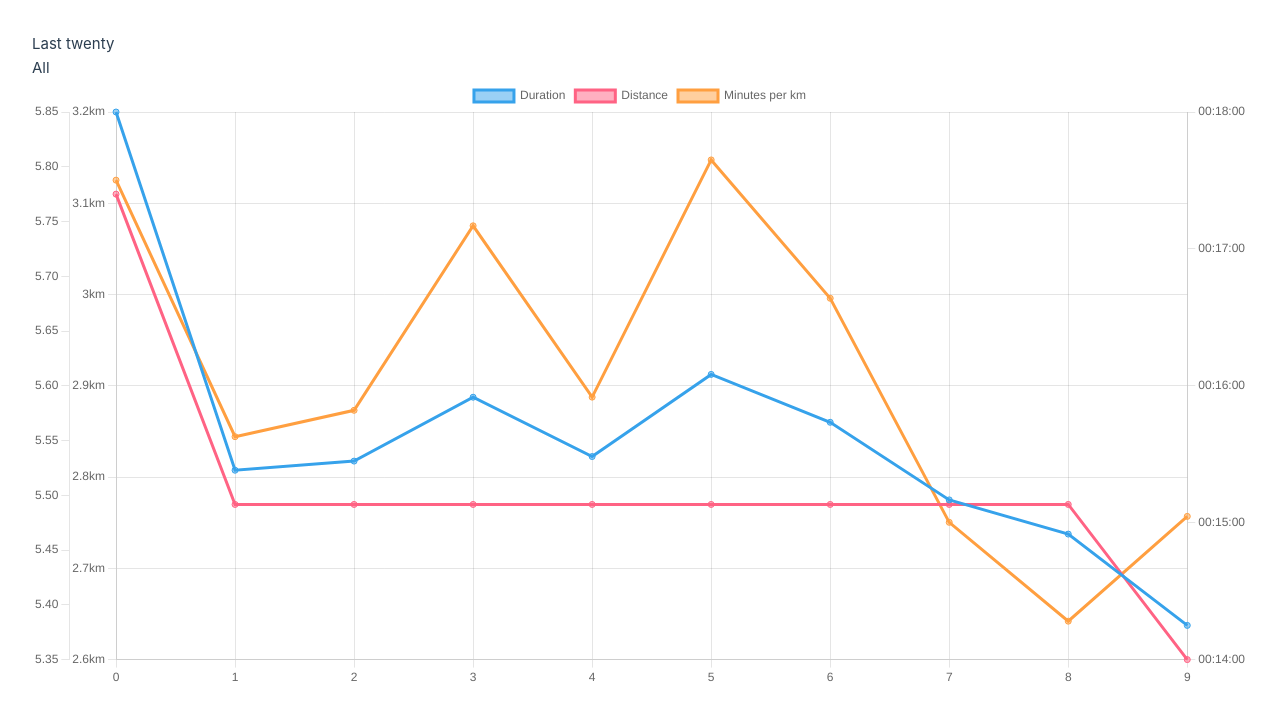
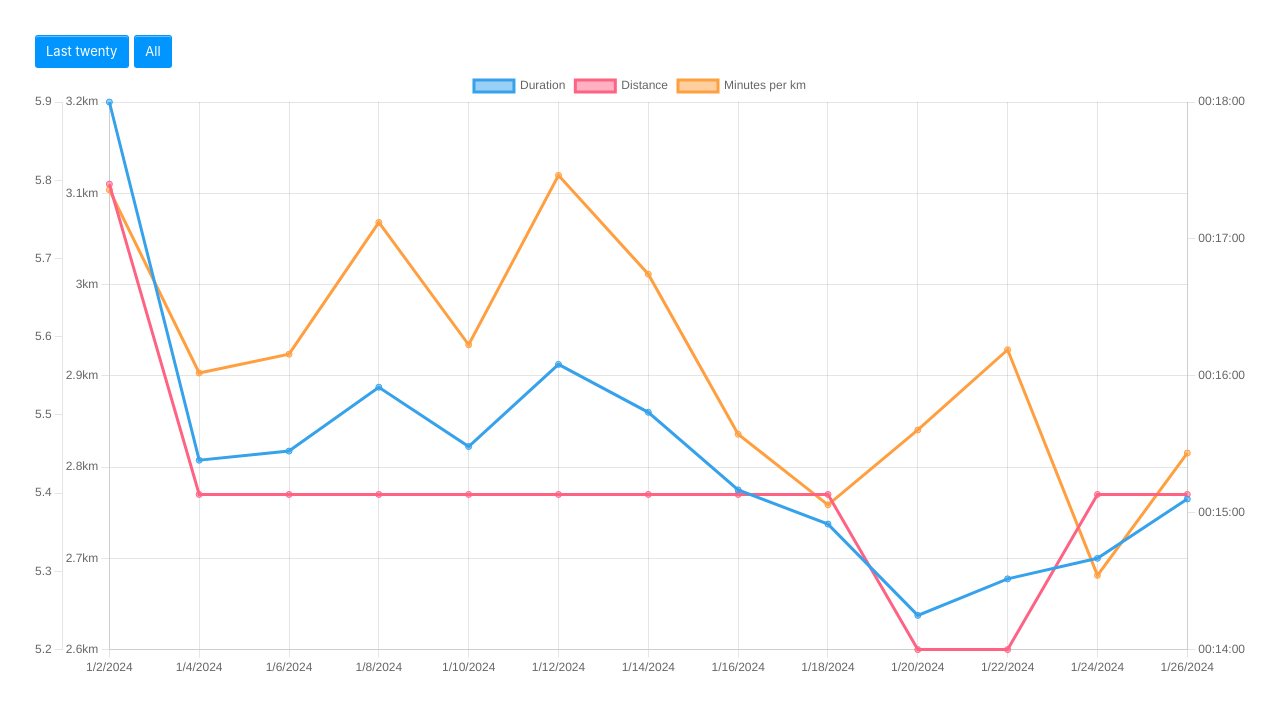
Before and after one commit to corrodedHash/running, a Vue app: page / in a window 1280 px wide. Shown: the top 720 px of the page. Built offline with nearby package versions, Linux system fonts and the light colour scheme.

Commit message:
Worked on presentation

```diff
--- a/src/App.vue
+++ b/src/App.vue
@@ -3,7 +3,7 @@ import { Chart } from "chart.js";
 import "chart.js/auto";
 import { computed, ref, watch } from "vue";
 import { useRunningDataStore, type RunningData } from "./stores/counter";
-import { buildChart } from "./chartBuilder";
+import { buildChart, buildChartData } from "./chartBuilder";
 const chartCanvas = ref(null as null | HTMLCanvasElement);
 
 const runningDataStore = useRunningDataStore();
@@ -27,8 +27,14 @@ let chart = undefined as undefined | Chart;
 
 watch(displayedData, (d) => {
   if (chartCanvas.value === null) return;
-  if (chart !== undefined) chart.destroy();
-  chart = buildChart(chartCanvas.value, displayedData.value);
+  if (chart === undefined) {
+    chart = buildChart(chartCanvas.value, displayedData.value);
+  } else {
+    // chart.data.datasets.forEach((v) => v.data.pop());
+    // chart.data.labels?.pop();
+    chart.data = buildChartData(displayedData.value);
+    chart.update();
+  }
 });
 
 runningDataStore.update();
@@ -36,6 +42,7 @@ runningDataStore.update();
 
 <template>
   <div
+    class="button"
     @click="
       minDateSelected =
         runningDataStore.data[Math.max(0, runningDataStore.data.length - 20)]
@@ -44,8 +51,48 @@ runningDataStore.update();
   >
     Last twenty
   </div>
-  <div @click="minDateSelected = undefined">All</div>
+  <div class="button" @click="minDateSelected = undefined">All</div>
   <canvas ref="chartCanvas"></canvas>
 </template>
 
-<style scoped></style>
+<style scoped>
+.button {
+  margin: 0.2em;
+  background-color: #0095ff;
+  border: 1px solid transparent;
+  border-radius: 3px;
+  box-shadow: rgba(255, 255, 255, 0.4) 0 1px 0 0 inset;
+  box-sizing: border-box;
+  color: #fff;
+  cursor: pointer;
+  display: inline-block;
+  font-family: -apple-system, system-ui, "Segoe UI", "Liberation Sans",
+    sans-serif;
+  font-size: 13px;
+  font-weight: 400;
+  line-height: 1.15385;
+  outline: none;
+  padding: 8px 0.8em;
+  text-align: center;
+  text-decoration: none;
+  user-select: none;
+  -webkit-user-select: none;
+  touch-action: manipulation;
+  vertical-align: baseline;
+  white-space: nowrap;
+}
+
+.button:hover,
+.button:focus {
+  background-color: #07c;
+}
+
+.button:focus {
+  box-shadow: 0 0 0 4px rgba(0, 149, 255, 0.15);
+}
+
+.button:active {
+  background-color: #0064bd;
+  box-shadow: none;
+}
+</style>
--- a/src/chartBuilder.ts
+++ b/src/chartBuilder.ts
@@ -2,6 +2,31 @@ import { Chart, type TooltipItem } from "chart.js";
 
 function formatSeconds(seconds: number): string {
   return new Date(seconds * 1000).toISOString().slice(11, 19);
+}
+
+export function buildChartData(data: Array<any>) {
+  return {
+    labels: data.map((row) => row.date.toLocaleDateString()),
+    datasets: [
+      {
+        label: "Duration",
+        data: data.map((row) => row.runningTimeSeconds),
+        yAxisID: "runningTime",
+      },
+      {
+        label: "Distance",
+        data: data.map((row) => row.distanceMeters),
+        yAxisID: "metersRun",
+      },
+      {
+        label: "Minutes per km",
+        data: data.map(
+          (row) => row.runningTimeSeconds / 60 / (row.distanceMeters / 1000)
+        ),
+        yAxisID: "mpkm",
+      },
+    ],
+  };
 }
 
 export function buildChart(
@@ -50,15 +75,14 @@ export function buildChart(
             drawOnChartArea: false,
           },
         },
-        x: {
-          type: undefined,
-          ticks: {
-            stepSize: 3,
-            callback(tickValue, index, ticks) {
-              return tickValue;
-            },
-          },
-        },
+        // x: {
+        //   ticks: {
+        //     stepSize: 3,
+        //     callback(tickValue, index, ticks) {
+        //       return tickValue;
+        //     },
+        //   },
+        // },
       },
       plugins: {
         tooltip: {
@@ -96,27 +120,6 @@ export function buildChart(
         },
       },
     },
-    data: {
-      labels: data.map((row) => row.date.toLocaleDateString()),
-      datasets: [
-        {
-          label: "Duration",
-          data: data.map((row) => row.runningTimeSeconds),
-          yAxisID: "runningTime",
-        },
-        {
-          label: "Distance",
-          data: data.map((row) => row.distanceMeters),
-          yAxisID: "metersRun",
-        },
-        {
-          label: "Minutes per km",
-          data: data.map(
-            (row) => row.runningTimeSeconds / 60 / (row.distanceMeters / 1000)
-          ),
-          yAxisID: "mpkm",
-        },
-      ],
-    },
+    data: buildChartData(data),
   });
 }
```
Also changed, not shown: public/running.csv.
